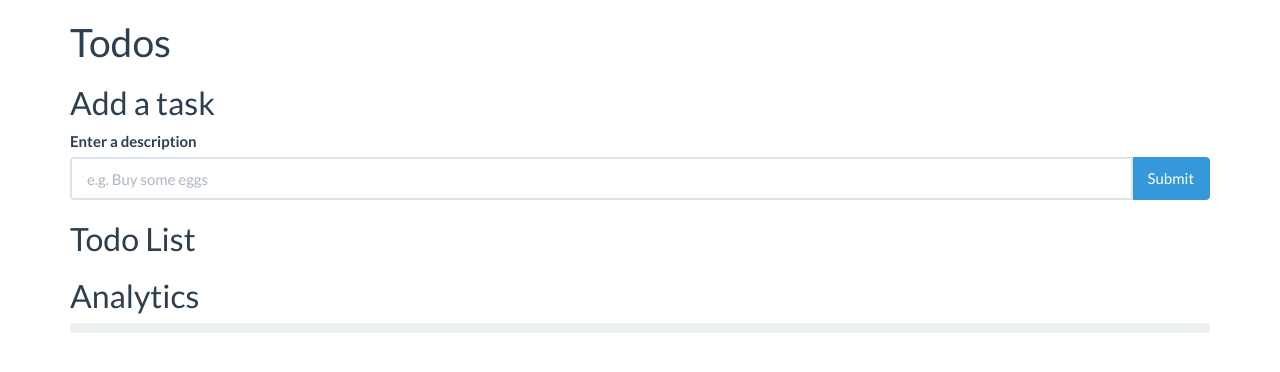
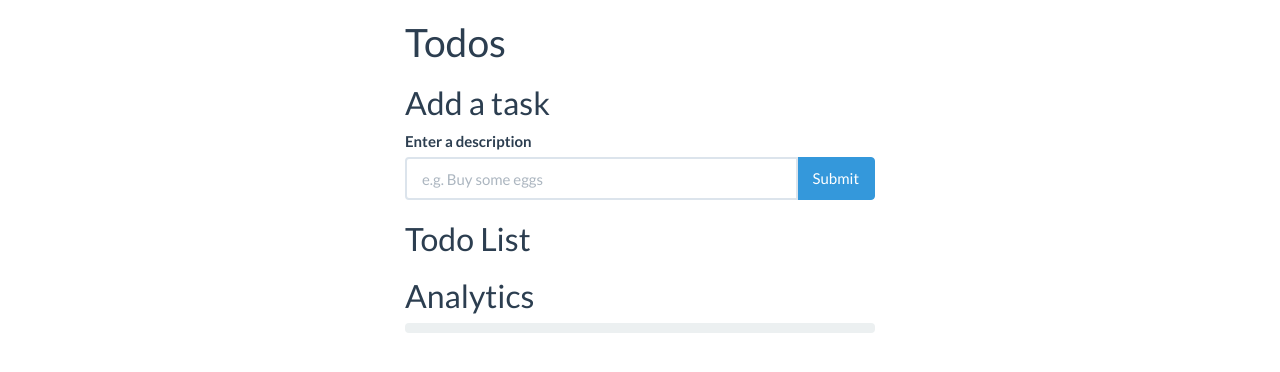
Before and after one commit to banderso-n/TodoMVC, a website: page index.html in a window 1280 px wide. Drawn offline with Linux system fonts and the light colour scheme.

Commit message:
Adds max-width to container.

```diff
--- a/assets/styles/screen.css
+++ b/assets/styles/screen.css
@@ -1,3 +1,7 @@
 .table-data-full-width {
     width: 100%;
 }
+
+.container_contained {
+    max-width: 500px;
+}
--- a/index.html
+++ b/index.html
@@ -7,7 +7,7 @@
 </head>
 <body>
 
-    <div class="container">
+    <div class="container container_contained">
         <h1>Todos</h1>
 
         <form id="js-taskInputFormView">
```
